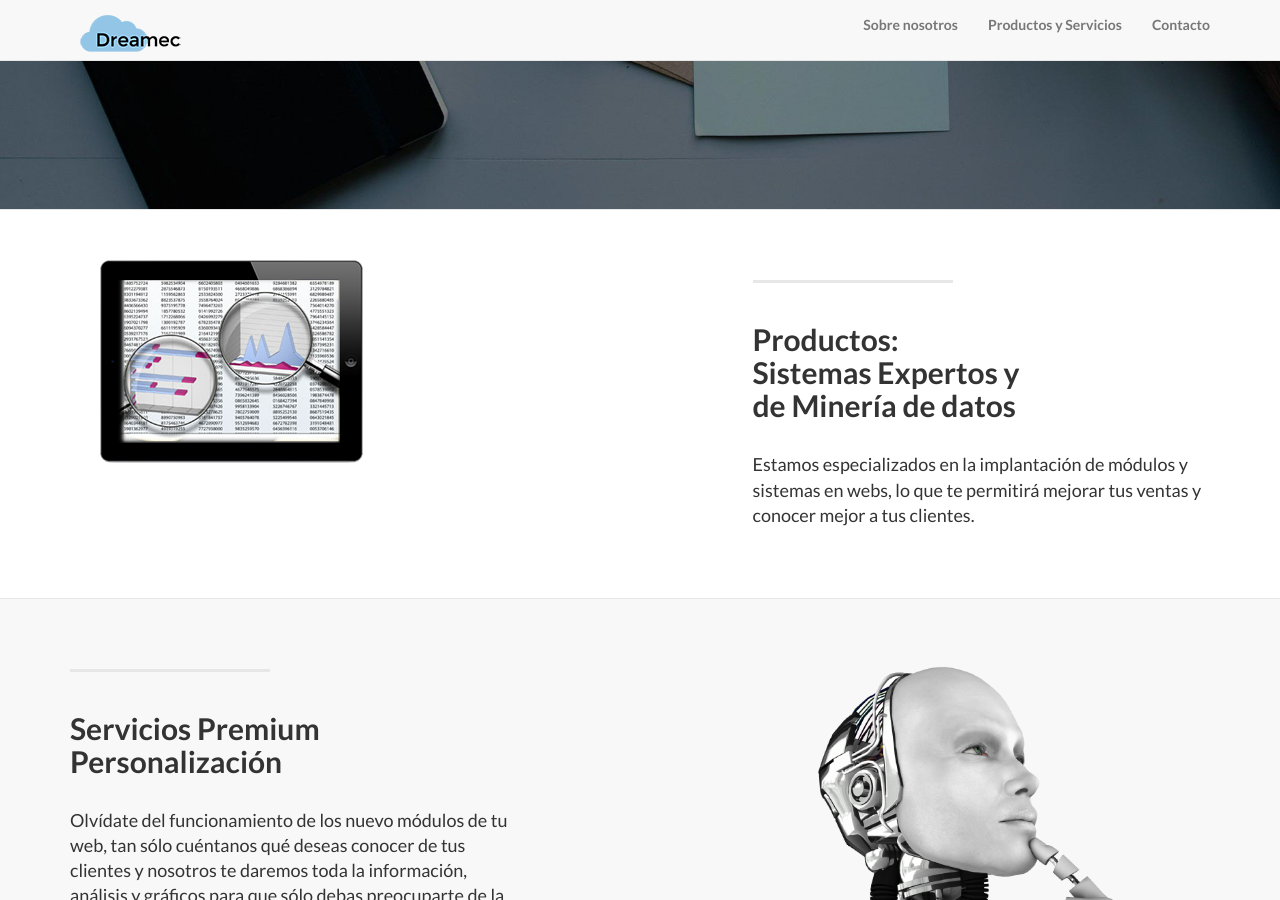
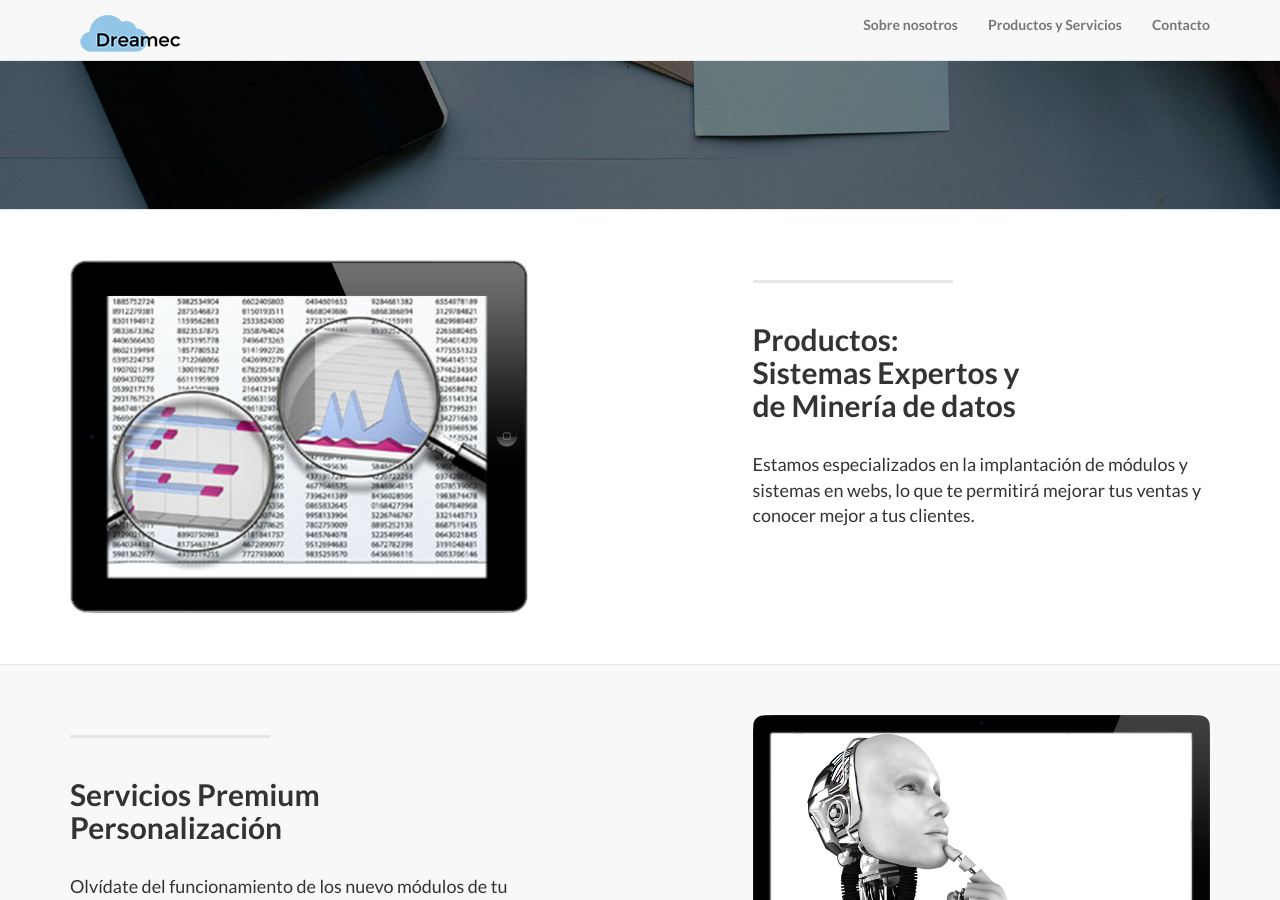
Before and after one commit to dreamec/dreamec.github.io, a Jekyll site: the page built from index.html, in a window 1280 px wide and 900 px high, scrolled down 568 px. Built offline with Jekyll 4.4.1, drawn with Linux system fonts in a browser that asks for light colours.

Commit message:
Adaptación del contenido del tema jekyll

```diff
--- a/_posts/2014-09-22-services-2.markdown
+++ b/_posts/2014-09-22-services-2.markdown
@@ -1,6 +1,6 @@
 ---
 layout: default
-img: iaComercio.png
+img: iaComercio2.png
 category: Services
 ref: services
 title: Servicios Premium<br>Personalización
```
Also changed, not shown: img/services/dataMining2.png, img/services/iaComercio2.png (added).
